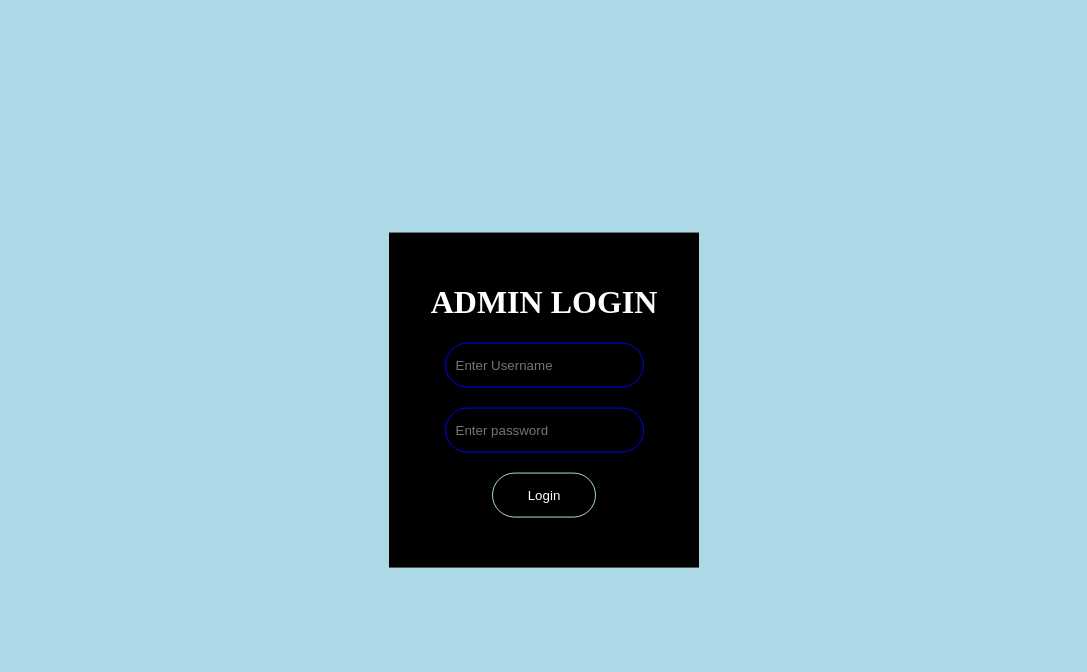
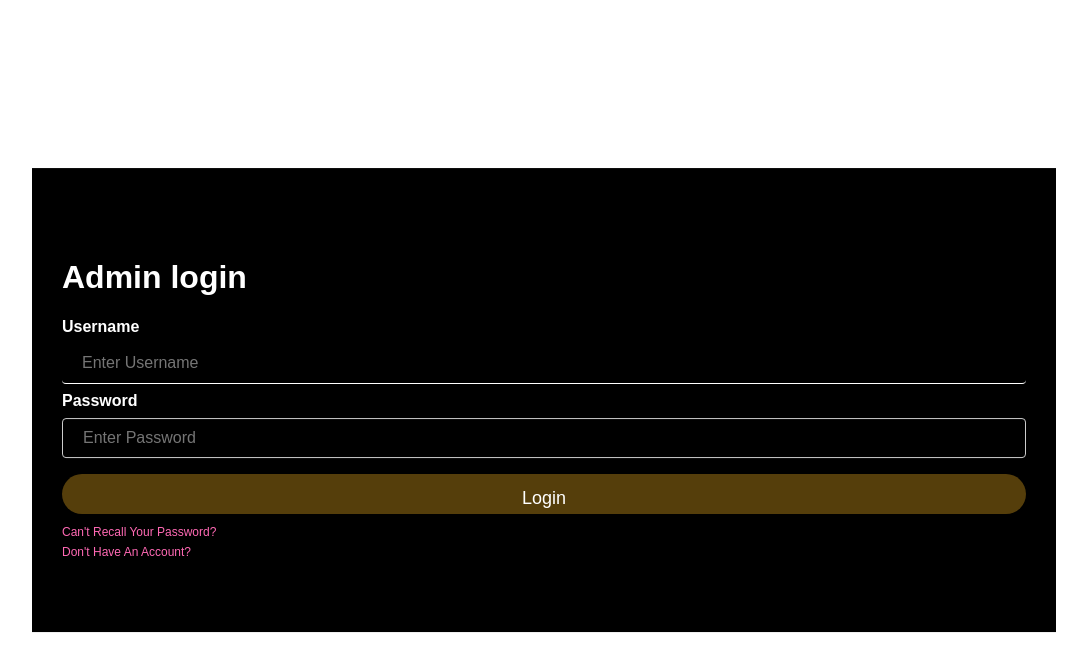
Before and after one commit to Kelly-001-maker/Newsite, a PHP site: page /adminlogin.html in a window 1280 px wide. Shown: the top 672 px of the page, without its empty margins (96-1183 px from the left). Run offline with PHP 8.4, Linux system fonts and the light colour scheme.

Commit message:
log style change

```diff
--- a/adminlogin.html
+++ b/adminlogin.html
@@ -1,35 +1,48 @@
+
 <!DOCTYPE html>
+
 <html lang="en" and dir="Itr">
 <head>
     <script>
-       function validate()
+        function passvalues()
         {
-	        var user = getElementsById("username").value
-	        var pass = getElementsById("password").value
+            var user = document.getElementById("txt").value;
+            var pass = document.getElementById("txt").value;
+            localStorage.setItem("uservalue",user);
+            localStorage.setItem("passvalue",pass);
               if (user=="admin"&& pass =="admin")
 	       {
 		        alert("Login succesfull");
-		        return false;
+
 	        }
 	        else
 	        {
 		       alert("login failed");
+	        }
           return false;
         }
-        }
     </script>
-	<meta charset="utf-8">
-	<title> omagcrypto invest</title>
-	<link rel="stylesheet" type="text/css" href="adminstyle.css">
-</head>
+
+<title> omagcrypto invest </title>
+     <link rel="stylesheet" type="text/css" href="mystyle.css">
 <body>
-      <form class="adminlog" action="admin.html" method="POST">
+    <div style="background:grey;">
+           <div class="loginbox">
         <h1>Admin login</h1>
-      	<input type="text" name="" placeholder="Enter Username" id="username" required/ >
-      	<input type="password" name="" placeholder="Enter password" id="password" required/ >
-      	<input type="submit" name="" value="Login" onclick="validate()">
-
+         <form action = "admin.html">
+            <p>Username</p>
+            <input type="text" id="user" required/  name="" placeholder="Enter Username">
+            <p>Password</p>
+            <input type="password" required/ required/ name="" placeholder="Enter Password">
+            <input type="submit" name="" value="Login" onclick="passvalues();"><br>
+            <a href="#">Can't Recall Your Password?</a><br>
+            <a href="#">Don't Have An Account?</a>
         </form>
 
+    </div>
+ </div>
+
+</div>
 </body>
+</head>
 </html>
--- a/mystyle.css
+++ b/mystyle.css
@@ -111,8 +111,7 @@ background-repeat: no-repeat;
 
 }
 .loginbox{
-    width: 320px;
-    height: 420px;
+    width: 80%;
     background: #000;
     color: #fff;
     top: 50%;
```
Lines whose indentation alone changed are shown as unchanged.
